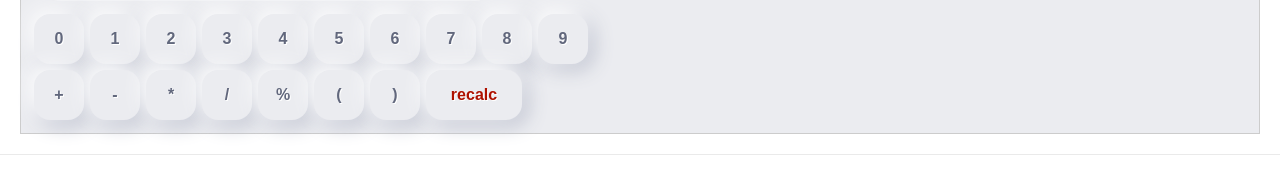
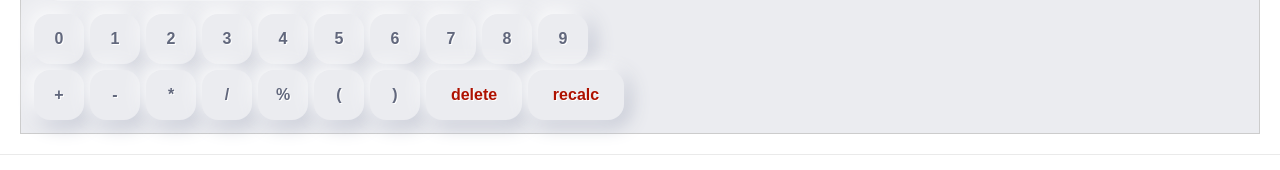
Before and after one commit to xryuseix/research, a Next.js app in the folder website/: page /research/apps/calc in a window 1280 px wide. Shown: the part 255-425 px from the top of the page. Built offline with nearby package versions, Linux system fonts and the light colour scheme.

Commit message:
feat: deleteボタン追加

```diff
--- a/website/components/calculator.tsx
+++ b/website/components/calculator.tsx
@@ -33,6 +33,14 @@ class CalcForm extends React.Component<{}, State> {
     let formula = this.state.formula + c;
     this.setState({ formula: formula });
     this.setState({ ans: wasm.calc(formula) });
+  }
+
+  deleteChar() {
+    if (this.state.formula.length > 0) {
+      let formula = this.state.formula.slice(0, -1);
+      this.setState({ formula: formula });
+      this.setState({ ans: wasm.calc(formula) });
+    }
   }
 
   reCalc() {
@@ -76,6 +84,12 @@ class CalcForm extends React.Component<{}, State> {
             ))}
             <button
               className={`${calcStyles.calc_button} ${calcStyles.red}`}
+              onClick={() => this.deleteChar()}
+            >
+              delete
+            </button>
+            <button
+              className={`${calcStyles.calc_button} ${calcStyles.red}`}
               onClick={() => this.reCalc()}
             >
               recalc
```
